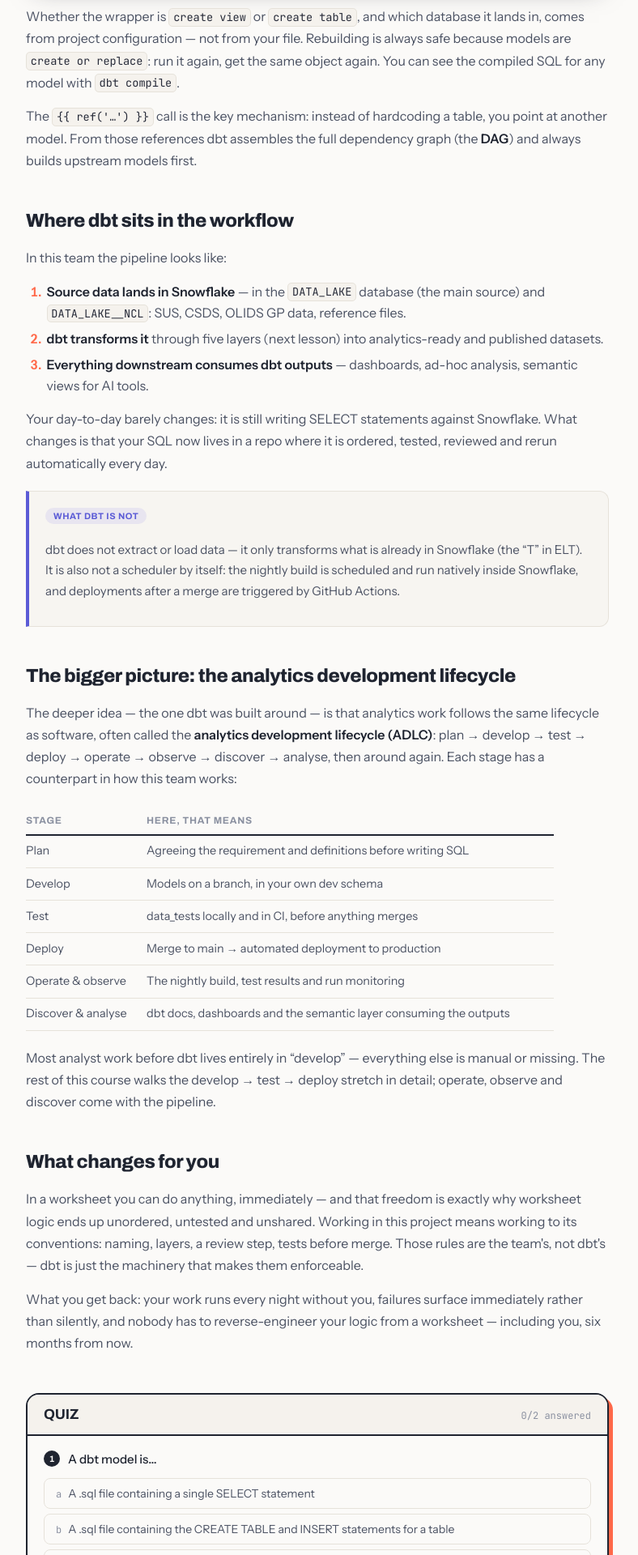
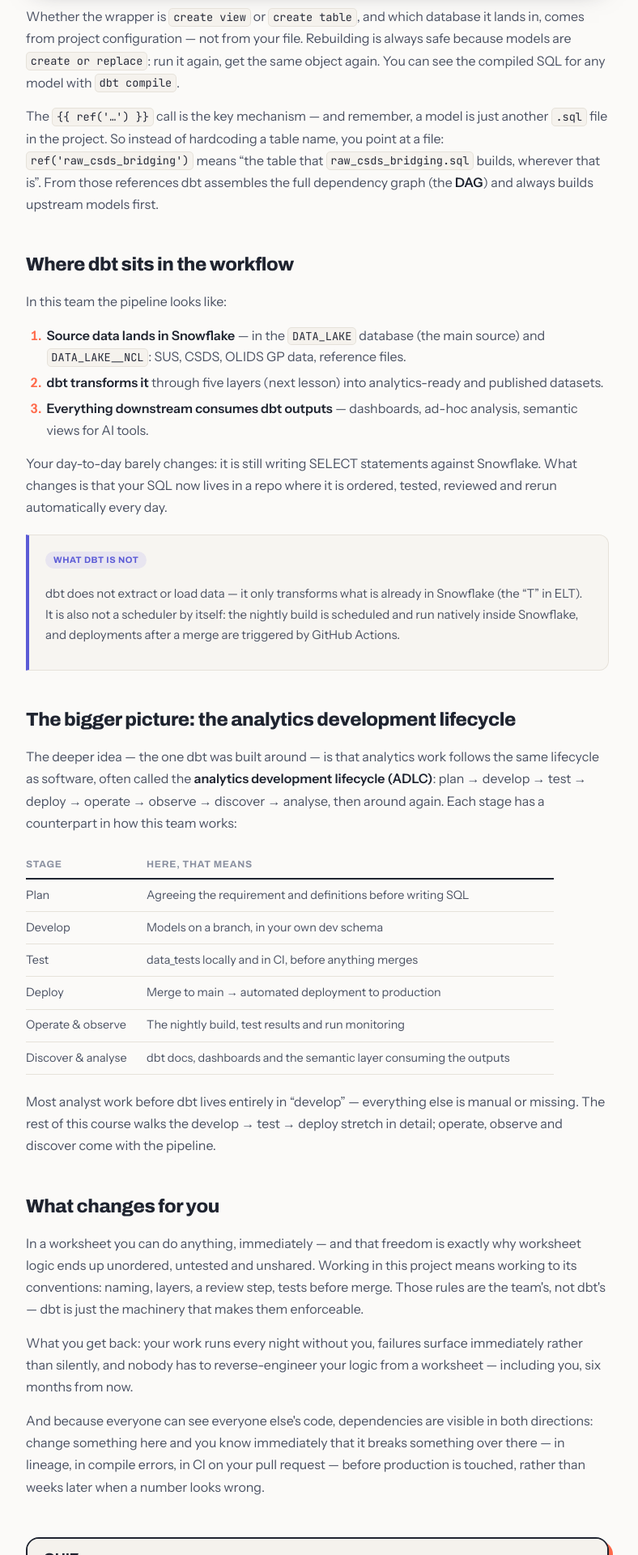
Before and after one commit to EddieDavison92/dbt-onboarding, a Next.js app: page /learn/why-dbt in a window 1280 px wide. Shown: the part 1700-3620 px from the top of the page at 81% size, without its empty margins (376-1164 px from the left). Built offline with nearby package versions, Linux system fonts and the light colour scheme.

Commit message:
docs: ref() points at a file, shared code makes breakage visible before production

```diff
--- a/app/learn/why-dbt/page.tsx
+++ b/app/learn/why-dbt/page.tsx
@@ -106,10 +106,12 @@
         can see the compiled SQL for any model with <code>dbt compile</code>.
       </p>
       <p>
-        The <code>{"{{ ref('…') }}"}</code> call is the key mechanism: instead of
-        hardcoding a table, you point at another model. From those references dbt
-        assembles the full dependency graph (the <strong>DAG</strong>) and always builds
-        upstream models first.
+        The <code>{"{{ ref('…') }}"}</code> call is the key mechanism — and remember, a
+        model is just another <code>.sql</code> file in the project. So instead of
+        hardcoding a table name, you point at a file: <code>ref(&apos;raw_csds_bridging&apos;)</code>{" "}
+        means “the table that <code>raw_csds_bridging.sql</code> builds, wherever that
+        is”. From those references dbt assembles the full dependency graph (the{" "}
+        <strong>DAG</strong>) and always builds upstream models first.
       </p>
 
       <h2>Where dbt sits in the workflow</h2>
@@ -205,6 +207,13 @@
         immediately rather than silently, and nobody has to reverse-engineer your logic
         from a worksheet — including you, six months from now.
       </p>
+      <p>
+        And because everyone can see everyone else&apos;s code, dependencies are
+        visible in both directions: change something here and you know immediately
+        that it breaks something over there — in lineage, in compile errors, in CI on
+        your pull request — before production is touched, rather than weeks later when
+        a number looks wrong.
+      </p>
 
       <Quiz
         questions={[
```
